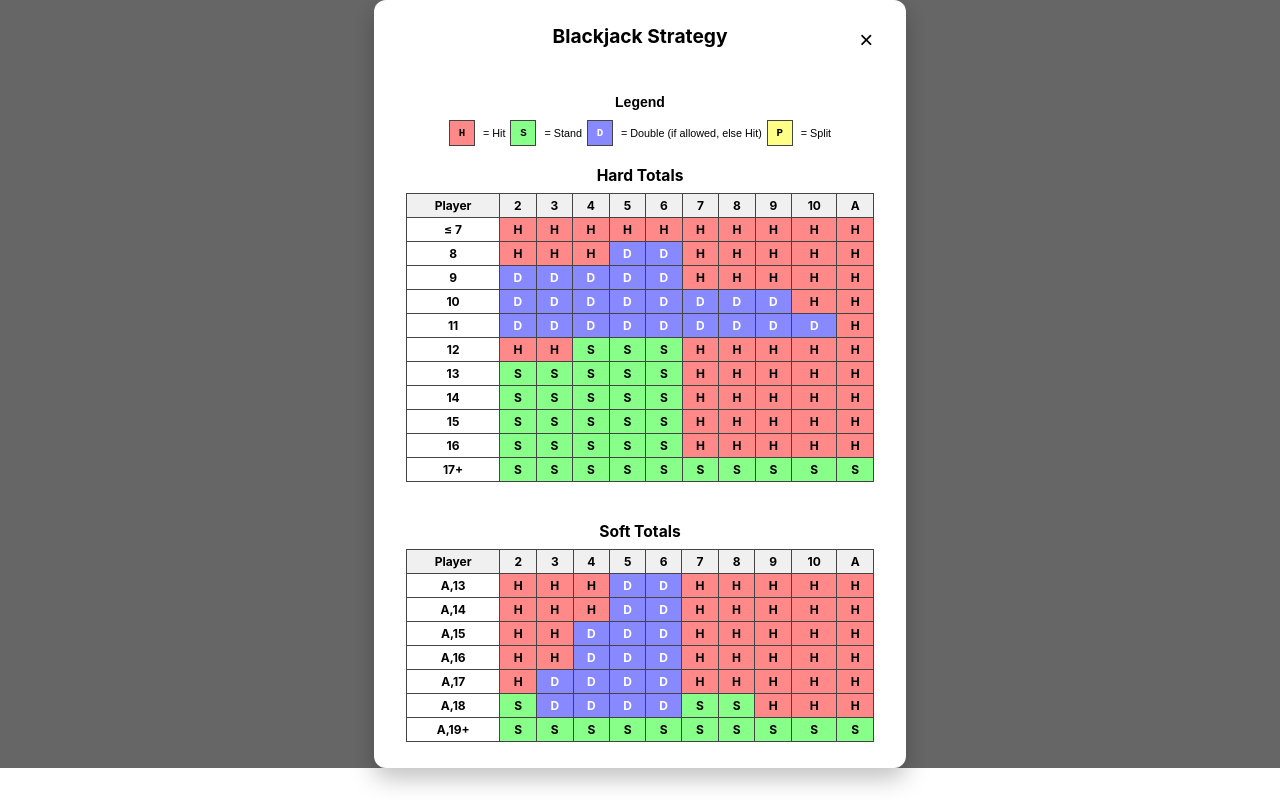
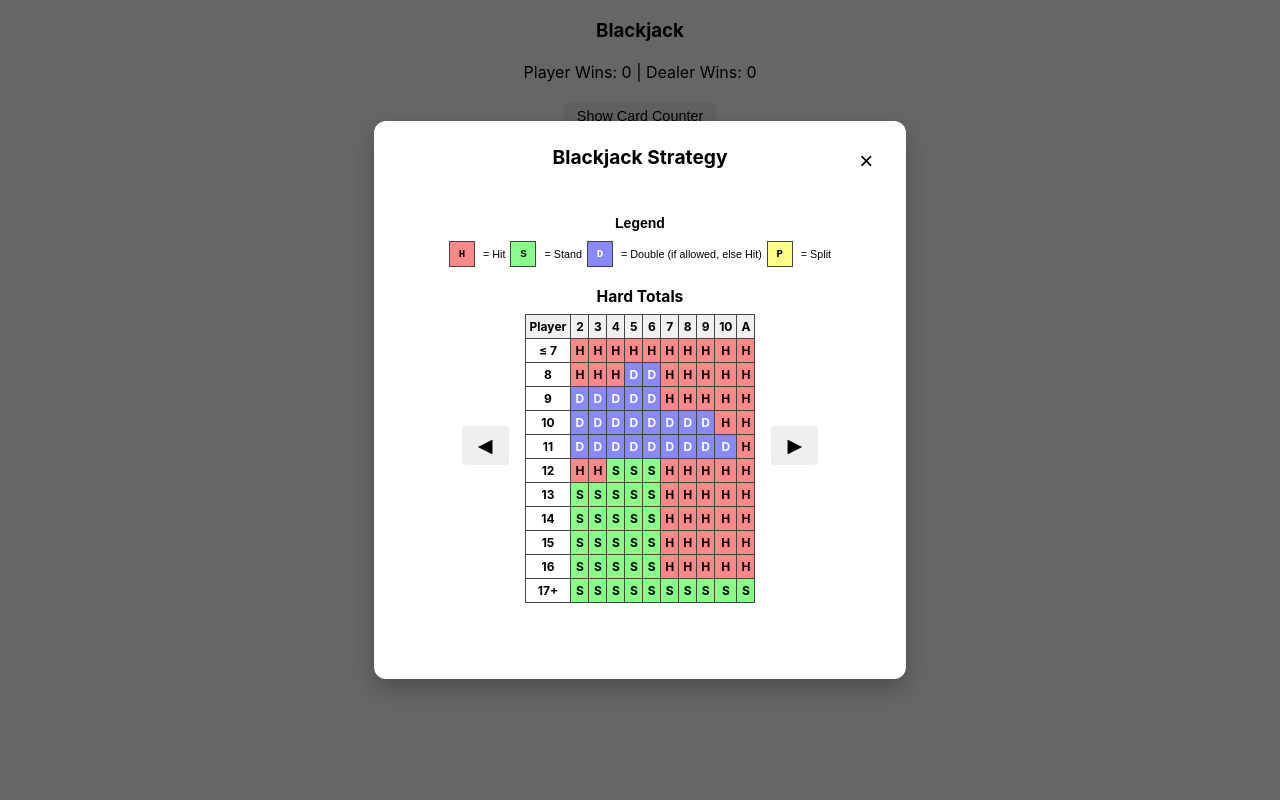
Before and after one commit to milaud/blackjack, a React (Create React App) app: page / in a window 1280 px wide. Both pictures are taken after a click on the button "What does the Book say?". Built offline with nearby package versions, Linux system fonts and the light colour scheme.

Commit message:
more css

```diff
--- a/src/components/BookModal/Book.css
+++ b/src/components/BookModal/Book.css
@@ -11,6 +11,7 @@
   z-index: 1000;
   /* padding: 1rem; */
   width: 100%;
+  height: 100%;
   border-collapse: collapse;
   font-size: 0.75rem; /* Smaller font for mobile */
   table-layout: fixed;
@@ -118,10 +119,11 @@ table {
   border-collapse: collapse;
   margin: 20px 0;
   width: 100%;
-  max-width: 100%;
+  height: 100%;
+  /* max-width: 100%; */
   font-weight: bold;
-  /* overflow-x: auto;
-  display: block; */
+  /* overflow-x: auto; */
+  /* display: block; */
 }
 
 /* thead th {
@@ -156,6 +158,28 @@ td {
 .S { background-color: #8f8; color: black; }  /* Stand - Green */
 .D { background-color: #88f; color: white; }  /* Double - Blue */
 .P { background-color: #ff8; color: black; }  /* Split - Yellow */
+
+.book-navigation {
+  display: flex;
+  align-items: center;
+  justify-content: center;
+  margin-bottom: 1rem;
+}
+
+.nav-button {
+  background-color: #eee;
+  border: none;
+  padding: 0.5rem 1rem;
+  font-size: 1.2rem;
+  margin: 0 1rem;
+  cursor: pointer;
+  border-radius: 4px;
+  /* transition: background 0.2s ease; */
+}
+
+.nav-button:hover {
+  background-color: #ddd;
+}
 
 /* For very small devices */
 @media screen and (max-width: 600px) {
--- a/src/components/BookModal/Book.jsx
+++ b/src/components/BookModal/Book.jsx
@@ -1,5 +1,6 @@
 // import bookImage from './book.png'
 import './Book.css';
+import { useState } from 'react';
 import { getHandDisplay } from '../../utils/helpers';
 import { basicStrategyTable, getBlackjackStrategy } from '../../utils/book';
 
@@ -13,6 +14,7 @@ const StrategySection = ({ title, data, rowLabelPrefix, customOrder }) => {
     const rowKeys = customOrder ?? Object.keys(data);
 
     return (
+        <div>
             <table>
                 <caption>{title}</caption>
                 <thead>
@@ -30,6 +32,7 @@ const StrategySection = ({ title, data, rowLabelPrefix, customOrder }) => {
                     ))}
                 </tbody>
             </table>
+        </div>
     );
 };
 
@@ -45,7 +48,9 @@ const Legend = () => (
     </div>
 );
 
-const BlackjackTable = () => {
+const BlackjackTable = ({cards, initialIndex = 0}) => {
+    const [tableIndex, setTableIndex] = useState(initialIndex); // 0=hard, 1=soft, 2=pairs
+
     const hardOrder = Object.keys(basicStrategyTable.hard).sort((a, b) => {
         if (a === '≤ 7') return -1;
         if (b === '≤ 7') return 1;
@@ -61,22 +66,52 @@ const BlackjackTable = () => {
         };
         return parse(a) - parse(b);
     });
+
+    // useEffect(() => {
+    //     if (!cards?.player) return;
+    //     if (isPair(cards.player)) setTableIndex(2); // pairs
+    //     else if (isSoftHand(cards.player)) setTableIndex(1); // soft
+    //     else setTableIndex(0); // hard
+    // }, [cards]);
+
+    const tables = [
+        <StrategySection title="Hard Totals" data={basicStrategyTable.hard} customOrder={hardOrder} />,
+        <StrategySection title="Soft Totals" data={basicStrategyTable.soft} rowLabelPrefix="A," customOrder={softOrder} />,
+        <StrategySection title="Pairs" data={basicStrategyTable.pairs} rowLabelPrefix="" />
+    ]
+
+    const handleLeft = () => {
+        setTableIndex((prev) => (prev === 0 ? 2 : prev - 1));
+    };
+
+    const handleRight = () => {
+        setTableIndex((prev) => (prev === 2 ? 0 : prev + 1));
+    };
     return (
         <div className="container">
             <Legend />
-            <StrategySection title="Hard Totals" data={basicStrategyTable.hard} customOrder={hardOrder} />
-            <StrategySection title="Soft Totals" data={basicStrategyTable.soft} rowLabelPrefix="A," customOrder={softOrder} />
-            <StrategySection title="Pairs" data={basicStrategyTable.pairs} rowLabelPrefix="" />
+            <div className="book-navigation">
+                    <button className="nav-button" onClick={handleLeft}>◀</button>
+                    {/* <span className="table-title">{tableTypes[tableIndex].toUpperCase()} TABLE</span> */}
+                    {tables[tableIndex]}
+                    <button className="nav-button" onClick={handleRight}>▶</button>
+                </div>
         </div>
     );
 };
 
 export default function Book({ show, cards = null, onClose }) {
     if (!show) return null;
+    let initialIndex = 0;
     const strategyText = cards.dealer && cards.player
         ? getBlackjackStrategy(cards.dealer, cards.player)
         : '';
 
+    if (cards.dealer && cards.player) {
+        if (cards.player.length === 2 && cards.player[0].value === cards.player[1].value) initialIndex = 2;
+        else if (cards.player.some(card => card.value === 'A')) initialIndex = 1;
+    }
+    console.log(initialIndex)
     return (
         <div className="modal-overlay" onClick={onClose}>
             <div className="modal-box" onClick={(e) => e.stopPropagation()}>
@@ -98,7 +133,7 @@ export default function Book({ show, cards = null, onClose }) {
                 className="modal-image"
                 /> */}
 
-                <BlackjackTable />
+                <BlackjackTable cards={cards.player} initialIndex={initialIndex}/>
 
             </div>
         </div>
--- a/src/components/PlayerHand/PlayerHand.jsx
+++ b/src/components/PlayerHand/PlayerHand.jsx
@@ -17,9 +17,9 @@ export default function PlayerHand({ hand, bet, status=0, activeHand = false, sh
         ))}
         {isDealer && !showDealerCard ? <div><strong>{getHandDisplay(hand)}</strong></div> : null }
         {!isDealer ?
-          <div>
+          <div className='hand_info'>
             <strong>{getHandDisplay(hand)}</strong>
-            <p>${bet}</p>
+            <span>${bet}</span>
           </div>
           : null
         }
--- a/src/index.css
+++ b/src/index.css
@@ -37,6 +37,11 @@ button:hover:active {
 
 .player_hands {
   display: inline-flex;
+}
+
+.hand_info {
+  display: grid;
+  padding: 5px;
 }
 
 .count_items {
```
Lines whose indentation alone changed are shown as unchanged.
